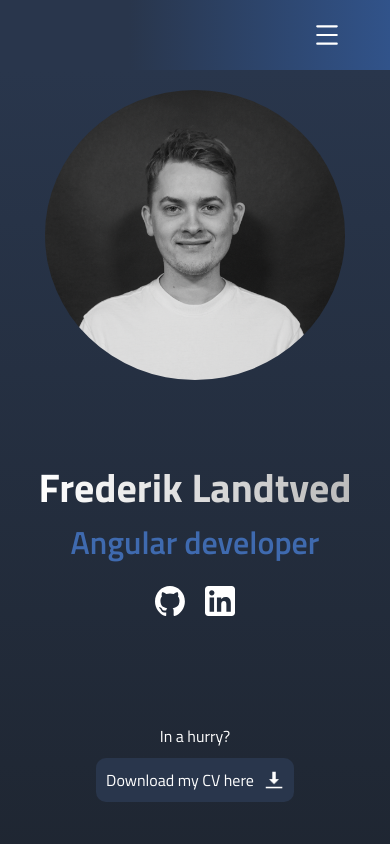
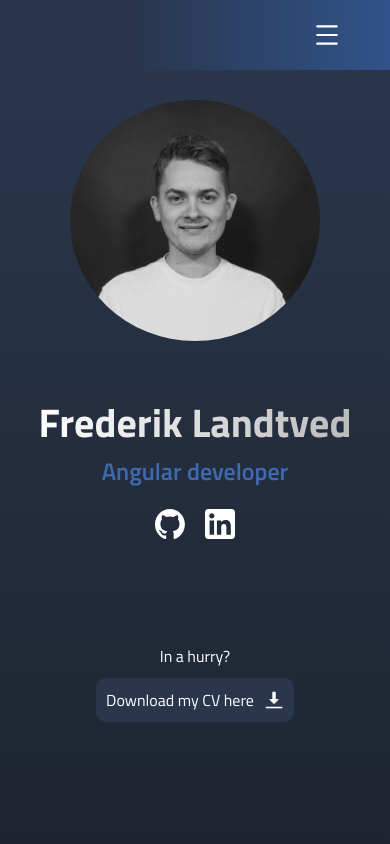
Before and after one commit to FrederikLandtved/portfolio, an Angular app: page / in a window 390 px wide. Shown: the top 844 px of the page. Built offline with nearby package versions, Linux system fonts and the light colour scheme.

Commit message:
Responsiveness work for mobile devices.

```diff
--- a/src/app/app.component.scss
+++ b/src/app/app.component.scss
@@ -4,7 +4,7 @@
 }
 
 section {
-    min-height: 100vh;
+    // min-height: 100vh;
     padding: 50px;
 
     h2 {
@@ -46,7 +46,7 @@ section {
 }
 
 .cv-container {
-    margin-top: -80px;
+    margin-top: -120px;
     text-align: center;
     color: white;
 
@@ -91,6 +91,9 @@ section {
 
 .section-container-item:nth-child(2) {
     background: 0;
+    display: flex;
+    justify-content: center;
+    align-items: center;
 }
 
 .link-icons {
@@ -173,7 +176,7 @@ section {
         text-align: center;
 
         img {
-            max-width: 300px;
+            max-width: 250px;
         }
     }
 
@@ -213,5 +216,23 @@ section {
         h1 {
             font-size: 40px;
         }
+
+        h3 {
+            font-size: 1.5rem;
+        }
+    }
+
+    .section-container-item:nth-child(1) {
+        flex: 1.5;
+    }
+
+    .cv-container {
+        margin-top: -160px;
+        text-align: center;
+        color: white;
+    }
+
+    .changing-text {
+        font-size: 1rem;
     }
 }
```
